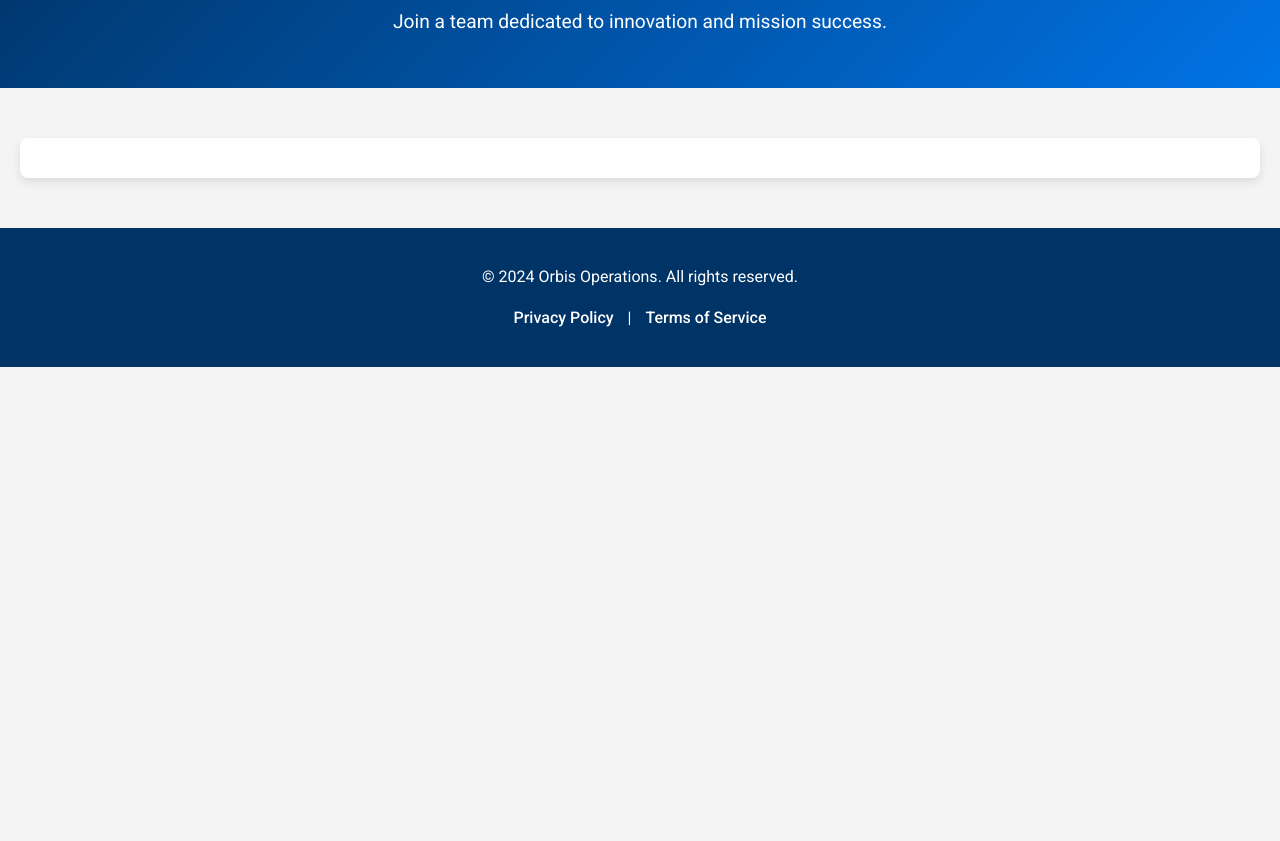
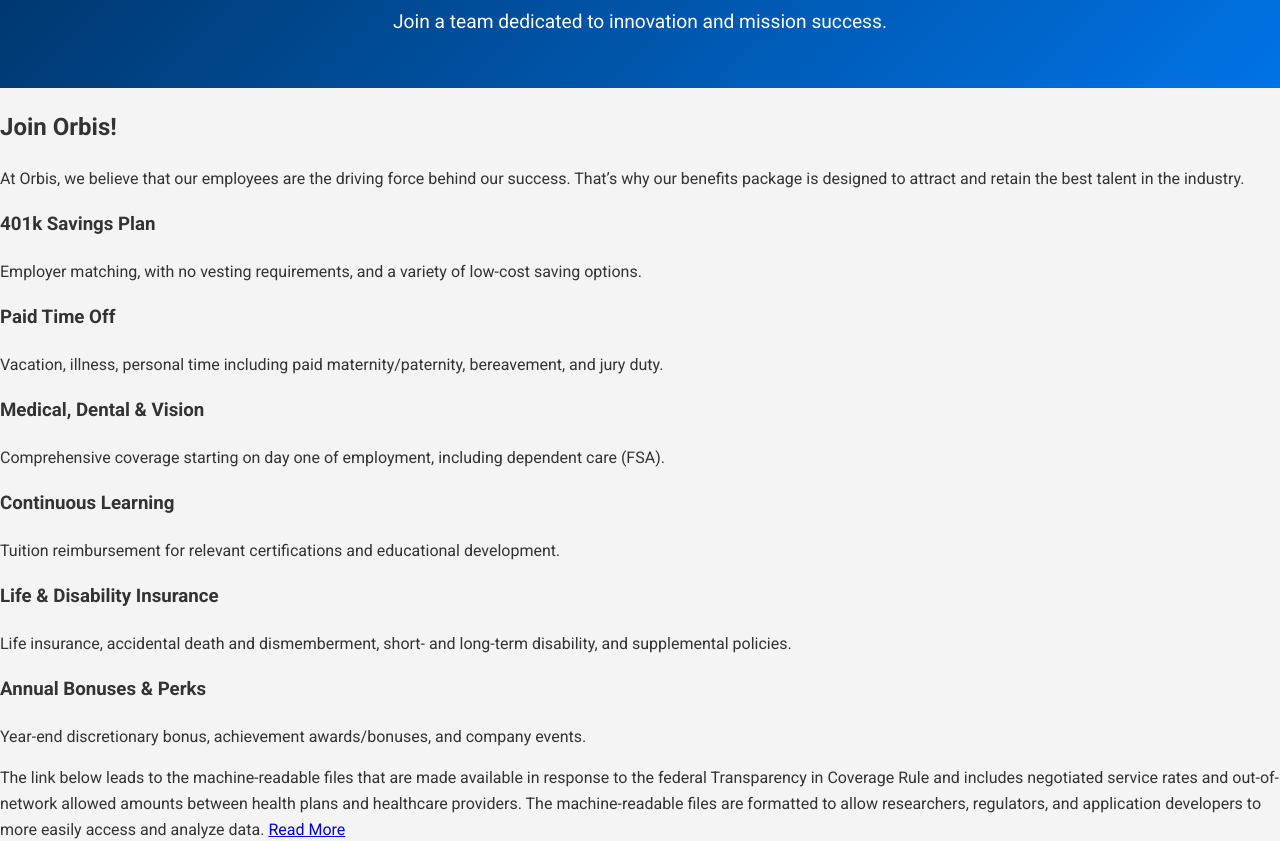
Before and after one commit to d5rptr/demo-site, a plain HTML site: page index.html in a window 1280 px wide. Shown: the part 117-958 px from the top of the page. Before the commit the page ends 800 px from the top, so only its background shows below. Drawn offline with Linux system fonts and the light colour scheme.

Commit message:
Update index.html

```diff
--- a/index.html
+++ b/index.html
@@ -16,6 +16,41 @@
     </header>
 
     <main class="content">
+        <section id="benefits" class="benefits-section">
+            <h2>Join Orbis!</h2>
+            <p>At Orbis, we believe that our employees are the driving force behind our success. That’s why our benefits package is designed to attract and retain the best talent in the industry.</p>
+            <div class="benefits-list">
+                <div class="benefit-item">
+                    <h3>401k Savings Plan</h3>
+                    <p>Employer matching, with no vesting requirements, and a variety of low-cost saving options.</p>
+                </div>
+                <div class="benefit-item">
+                    <h3>Paid Time Off</h3>
+                    <p>Vacation, illness, personal time including paid maternity/paternity, bereavement, and jury duty.</p>
+                </div>
+                <div class="benefit-item">
+                    <h3>Medical, Dental & Vision</h3>
+                    <p>Comprehensive coverage starting on day one of employment, including dependent care (FSA).</p>
+                </div>
+                <div class="benefit-item">
+                    <h3>Continuous Learning</h3>
+                    <p>Tuition reimbursement for relevant certifications and educational development.</p>
+                </div>
+                <div class="benefit-item">
+                    <h3>Life & Disability Insurance</h3>
+                    <p>Life insurance, accidental death and dismemberment, short- and long-term disability, and supplemental policies.</p>
+                </div>
+                <div class="benefit-item">
+                    <h3>Annual Bonuses & Perks</h3>
+                    <p>Year-end discretionary bonus, achievement awards/bonuses, and company events.</p>
+                </div>
+            </div>
+            <p class="machine-readable">
+                The link below leads to the machine-readable files that are made available in response to the federal Transparency in Coverage Rule and includes negotiated service rates and out-of-network allowed amounts between health plans and healthcare providers. The machine-readable files are formatted to allow researchers, regulators, and application developers to more easily access and analyze data.
+                <a href="#">Read More</a>
+            </p>
+        </section>
+
         <section id="career-site-container" class="career-section">
             <div id="career-site"></div>
             <script type="text/javascript" src="https://careers-content.clearcompany.com/js/v1/career-site.js?siteId=246a2adf-896b-41b9-8cef-8e9c09fae489"></script>
```
